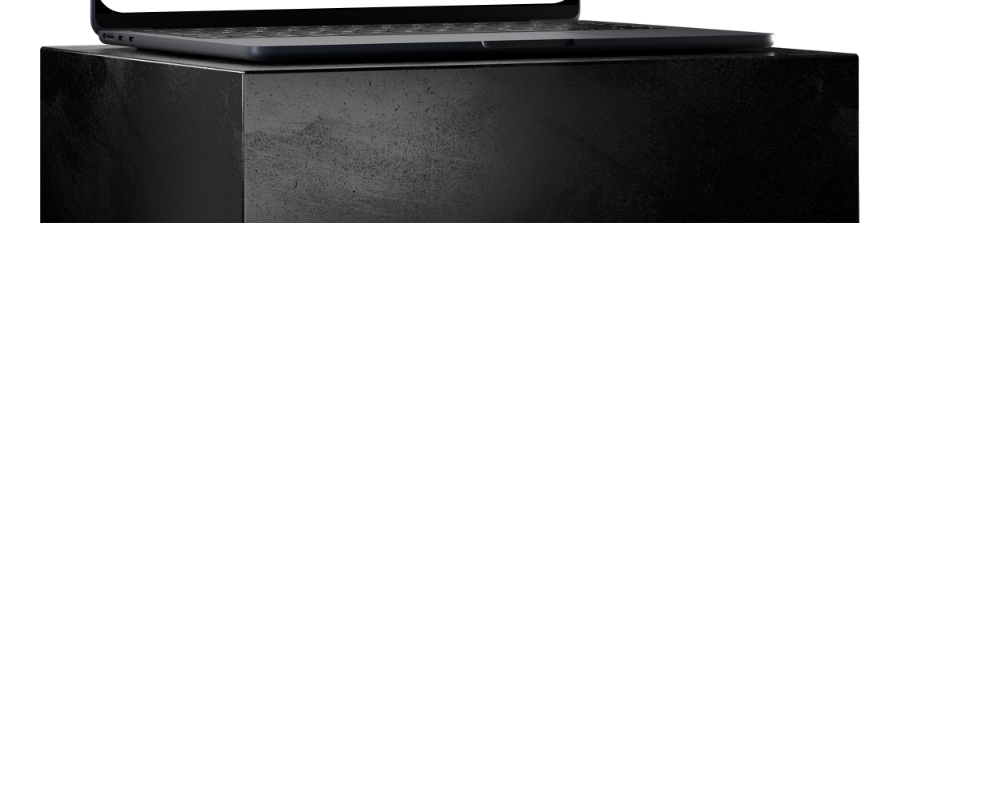
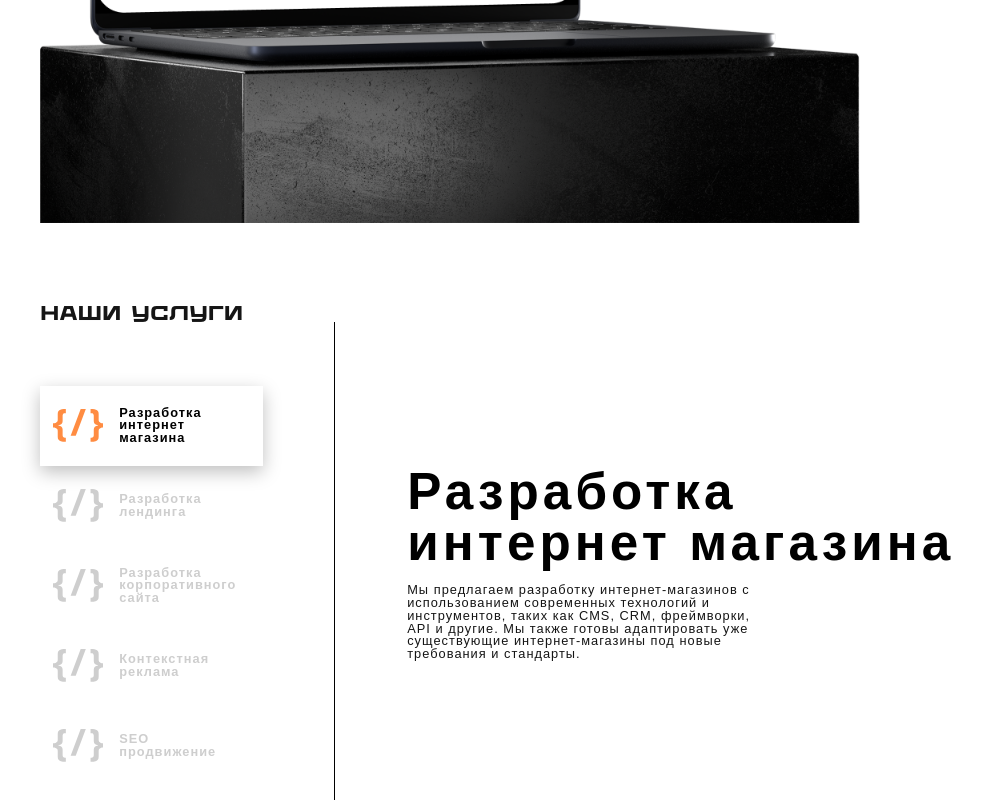
Before and after one commit to nelicepriatniy/alkor, a Next.js app: page / in a window 1280 px wide. Shown: the part 1599-2399 px from the top of the page, without its empty margins (72-1054 px from the left). Before the commit the page ends 1822 px from the top, so only its background shows below. Built offline with nearby package versions, Linux system fonts and the light colour scheme.

Commit message:
deals block

```diff
--- a/src/app/page.tsx
+++ b/src/app/page.tsx
@@ -3,6 +3,7 @@ import s from './main.module.scss'
 import FrontBlock from '@/components/frontBlock/frontBlock';
 import Pluss from '@/components/pluss/pluss';
 import PortfolioBlock from '@/components/portfolio/portfolio';
+import DealsBlock from '@/components/deals/deals'
 
 export default function Home() {
   return (
@@ -12,6 +13,7 @@ export default function Home() {
       <FrontBlock />
       <Pluss />
       <PortfolioBlock />
+      <DealsBlock />
     </main>
     </>
   );
--- /dev/null
+++ b/src/components/deals/deals.jsx
@@ -0,0 +1,67 @@
+'use client'
+
+import { useState } from 'react';
+import s from './deals.module.scss'
+import DealLeftItem from './leftItem/dealsLeftItem';
+import DealRightItem from './rightItem/dealsrightItem'
+
+const tabsList = [
+    {
+        id: 1,
+        name: 'Разработка интернет магазина',
+        text: 'Мы предлагаем разработку интернет-магазинов с использованием современных технологий и инструментов, таких как CMS, CRM, фреймворки, API и другие. Мы также готовы адаптировать уже существующие интернет-магазины под новые требования и стандарты.',
+    },
+    {
+        id: 2,
+        name: 'Разработка лендинга',
+        text: 'Мы предлагаем разработку интернет-магазинов с использованием современных технологий и инструментов, таких как CMS, CRM, фреймворки, API и другие. Мы также готовы адаптировать уже существующие интернет-магазины под новые требования и стандарты.',
+    },
+    {
+        id: 3,
+        name: 'Разработка корпоративного сайта',
+        text: 'Мы предлагаем разработку интернет-магазинов с использованием современных технологий и инструментов, таких как CMS, CRM, фреймворки, API и другие. Мы также готовы адаптировать уже существующие интернет-магазины под новые требования и стандарты.',
+    },
+    {
+        id: 4,
+        name: 'Контекстная реклама',
+        text: 'Мы предлагаем разработку интернет-магазинов с использованием современных технологий и инструментов, таких как CMS, CRM, фреймворки, API и другие. Мы также готовы адаптировать уже существующие интернет-магазины под новые требования и стандарты.',
+    },
+    {
+        id: 5,
+        name: 'SEO продвижение',
+        text: 'Мы предлагаем разработку интернет-магазинов с использованием современных технологий и инструментов, таких как CMS, CRM, фреймворки, API и другие. Мы также готовы адаптировать уже существующие интернет-магазины под новые требования и стандарты.',
+    },
+]
+
+function DealsBlock() {
+    const [activeIndes, setActiveIndex] = useState(1);
+    const changeIndex = (text)=>{
+        setActiveIndex(text)
+    }
+    const changeIndexCall = (text)=>{
+        console.log(text);
+        changeIndex(text);
+    }
+    return (
+        <div className={s.deals}>
+            <div className="container">
+                <p className={s.heading}>НАши услуги</p>
+                <div className={s.wraper}>
+                    <div className={s.left}>
+                        {tabsList.map((el)=>
+                            <DealLeftItem changeIndexCall={changeIndexCall} key={el.id} info={el} activeIndes={activeIndes} />
+                        )}
+                    </div>
+                    <div className={s.right}>
+                    {tabsList.map((el)=>
+                            <DealRightItem key={el.id} info={el} activeIndes={activeIndes} />
+                        )}
+                    </div>
+
+                </div>
+            </div>
+        </div>
+     );
+}
+
+export default DealsBlock;
--- /dev/null
+++ b/src/components/deals/deals.module.scss
@@ -0,0 +1,35 @@
+@import '../../app/variables.scss';
+
+.deals {
+    padding: 100rem 0 200rem 0;
+}
+.heading {
+    font-family: $third-family;
+    font-weight: 700;
+    font-size: 20px;
+    color: $main-bg;
+    margin-bottom: 78rem;
+}
+.wraper {
+    display: flex;
+    align-items: center;
+    width: 100%;
+}
+.left {
+    display: flex;
+    flex-direction: column;
+    position: relative;
+    margin-right: 180rem;
+    &::after {
+        content: '';
+        display: block;
+        height: calc(100% + 150rem);
+        width: 1rem;
+        background: $black;
+        position: absolute;
+        right: -90rem;
+        top: -80rem;
+    }
+}
+.right {
+}
--- /dev/null
+++ b/src/components/deals/leftItem/dealsLeftItem.jsx
@@ -0,0 +1,23 @@
+import s from './dealsLeftItem.module.scss'
+
+function DealLeftItem(props) {
+    let classes = [s.item].join(' ');
+    if(props.info.id == props.activeIndes) {
+        classes = [s.item, s.active].join(' ');
+    }
+    const changeIndex = ()=>{
+        props.changeIndexCall(props.info.id)
+    }
+    return (
+        <div className={classes} onClick={changeIndex} >
+            <svg className={s.svg} viewBox="0 0 63 41" fill="none" xmlns="http://www.w3.org/2000/svg">
+                <path d="M16.0502 41C13.3672 41 11.284 40.7806 9.80054 40.3417C8.34861 39.9029 7.33857 39.2133 6.77042 38.2729C6.20228 37.3326 5.9182 36.1101 5.9182 34.6055V27.3647C5.9182 26.3616 5.68147 25.5623 5.20802 24.9667C4.76613 24.3712 4.10329 23.948 3.2195 23.6972C2.36728 23.4151 1.29411 23.2741 0 23.2741V17.7729C1.29411 17.7729 2.36728 17.6476 3.2195 17.3968C4.10329 17.1147 4.76613 16.6758 5.20802 16.0803C5.68147 15.4534 5.9182 14.6541 5.9182 13.6823V6.3945C5.9182 5.26606 6.06024 4.29434 6.34431 3.47936C6.65995 2.66437 7.19653 2.00612 7.95406 1.50459C8.71159 1.00306 9.73742 0.626913 11.0315 0.376148C12.3572 0.125383 14.0301 0 16.0502 0V5.17202C15.2295 5.17202 14.5193 5.26606 13.9196 5.45413C13.3199 5.6422 12.8464 5.97133 12.4992 6.44151C12.1836 6.88035 12.0258 7.53861 12.0258 8.41628V15.281C12.0258 16.7229 11.5681 17.867 10.6528 18.7133C9.73742 19.5596 8.39596 20.1082 6.62839 20.3589V20.6411C8.39596 20.8918 9.73742 21.4404 10.6528 22.2867C11.5681 23.133 12.0258 24.2771 12.0258 25.719V32.5837C12.0258 33.4614 12.1836 34.1196 12.4992 34.5585C12.8464 35.0287 13.3199 35.3421 13.9196 35.4989C14.5193 35.6869 15.2295 35.7966 16.0502 35.828V41Z" fill="#FF8C42" />
+                <path d="M41.0276 0L28.4336 33.5711H22.042L34.6359 0H41.0276Z" fill="#FF8C42" />
+                <path d="M46.9498 35.828C47.7705 35.7966 48.4807 35.6869 49.0804 35.4989C49.6801 35.3421 50.1378 35.0287 50.4534 34.5585C50.8006 34.1196 50.9742 33.4614 50.9742 32.5837V25.719C50.9742 24.2771 51.4319 23.133 52.3472 22.2867C53.2942 21.4404 54.6356 20.8918 56.3716 20.6411V20.3589C54.6356 20.1082 53.2942 19.5596 52.3472 18.7133C51.4319 17.867 50.9742 16.7229 50.9742 15.281V8.41628C50.9742 7.53861 50.8006 6.88035 50.4534 6.44151C50.1378 5.97133 49.6801 5.6422 49.0804 5.45413C48.4807 5.26606 47.7705 5.17202 46.9498 5.17202V0C48.9699 0 50.627 0.125383 51.9211 0.376148C53.2468 0.626913 54.2884 1.00306 55.0459 1.50459C55.8035 2.00612 56.3243 2.66437 56.6083 3.47936C56.924 4.29434 57.0818 5.26606 57.0818 6.3945V13.6823C57.0818 14.6541 57.3027 15.4534 57.7446 16.0803C58.2181 16.6758 58.8967 17.1147 59.7805 17.3968C60.6643 17.6476 61.7374 17.7729 63 17.7729V23.2741C61.7374 23.2741 60.6643 23.4151 59.7805 23.6972C58.8967 23.948 58.2181 24.3712 57.7446 24.9667C57.3027 25.5623 57.0818 26.3616 57.0818 27.3647V34.6055C57.0818 36.1101 56.7977 37.3326 56.2296 38.2729C55.6614 39.2133 54.6514 39.9029 53.1995 40.3417C51.7475 40.7806 49.6643 41 46.9498 41V35.828Z" fill="#FF8C42" />
+            </svg>
+            <p className={s.text}>{props.info.name}</p>
+        </div>
+    );
+}
+
+export default DealLeftItem;
--- /dev/null
+++ b/src/components/deals/leftItem/dealsLeftItem.module.scss
@@ -0,0 +1,39 @@
+@import '../../../app/variables.scss';
+
+.item {
+    display: flex;
+    width: 279rem;
+    height: 100rem;
+    align-items: center;
+    transition: all .4s ease;
+    padding-left: 16rem;
+    cursor: pointer;
+}
+.svg {
+    width: 63rem;
+    height: 41rem;
+    margin-right: 20rem;
+    flex-shrink: 0;
+    & path {
+        fill: $secondary-2;
+    }
+}
+.active {
+    box-shadow: 0 6px 17px 0 rgba(0, 0, 0, 0.25);
+    background: #fff;
+    & path {
+        fill: $main;
+
+    }
+    .text {
+        color: $black;
+    }
+}
+.text {
+    font-family: $font-family;
+    font-weight: 700;
+    font-size: 16rem;
+    letter-spacing: 0.08em;
+    color: $secondary-2;
+    width: 140rem;
+}
--- /dev/null
+++ b/src/components/deals/rightItem/dealsrightItem.jsx
@@ -0,0 +1,18 @@
+import s from './dealsrightItem.module.scss'
+
+function DealRightItem(props) {
+    let classes = [s.item].join(' ');
+    if(props.info.id == props.activeIndes) {
+        classes = [s.item, s.active].join(' ');
+        console.log(classes)
+    }
+    return (
+        <div className={classes}>
+            <p className={s.heading}>{props.info.name}</p>
+            <p className={s.text}>{props.info.text}</p>
+            <button className={s.button}>Заказать</button>
+        </div>
+     );
+}
+
+export default DealRightItem;
--- /dev/null
+++ b/src/components/deals/rightItem/dealsrightItem.module.scss
@@ -0,0 +1,42 @@
+@import '../../../app/variables.scss';
+
+.item {
+    position: absolute;
+    opacity: 0;
+    visibility: hidden;
+}
+.active {
+    position: relative;
+    opacity: 1;
+    visibility: visible;
+}
+.heading {
+    font-family: $font-family;
+    font-weight: 700;
+    font-size: 64rem;
+    letter-spacing: 0.08em;
+    color: #000;
+    margin-bottom: 20rem;
+    width: 684rem;
+}
+.text {
+    font-family: $font-family;
+    font-weight: 400;
+    font-size: 16rem;
+    letter-spacing: 0.08em;
+    color: $main-bg;
+    margin-bottom: 20rem;
+    width: 440rem;
+}
+.button {
+    font-family: $font-family;
+    font-weight: 700;
+    font-size: 16rem;
+    color: #fff;
+    border-radius: 5rem;
+    width: 90rem;
+    height: 36rem;
+    display: flex;
+    align-items: center;
+    justify-content: center;
+}
```
